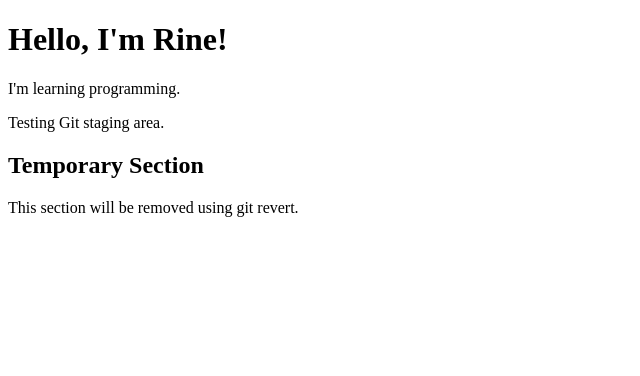
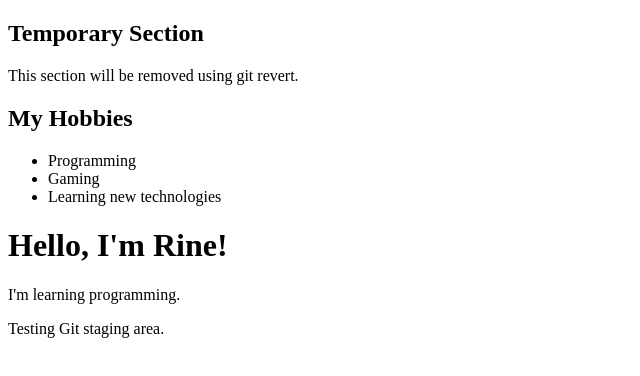
Before and after one commit to rineANDitsi/my-first-git-project, a plain HTML site: page index.html in a window 1280 px wide. Shown: the whole page, without its empty margins (0-640 px from the left). Drawn offline with Linux system fonts and the light colour scheme.

Commit message:
Add hobbies section

```diff
--- a/index.html
+++ b/index.html
@@ -2,11 +2,18 @@
 <html>
 <head>
     <title>My Website</title>
+    <h2>Temporary Section</h2>
+    <p>This section will be removed using git revert.</p>
+    <h2>My Hobbies</h2>
+    <ul>
+        <li>Programming</li>
+        <li>Gaming</li>
+        <li>Learning new technologies</li>
+    </ul>
 </head>
 <body>
     <h1>Hello, I'm Rine!</h1>
     <p>I'm learning programming.</p>
     <p>Testing Git staging area.</p>
 </body>
-</html><h2>Temporary Section</h2>
-<p>This section will be removed using git revert.</p>
+</html>
```
